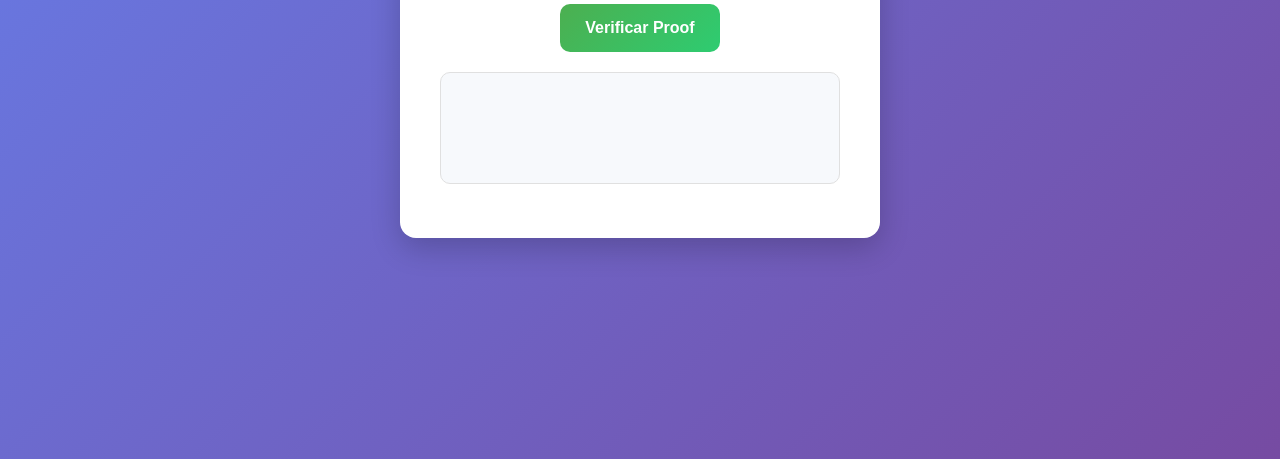
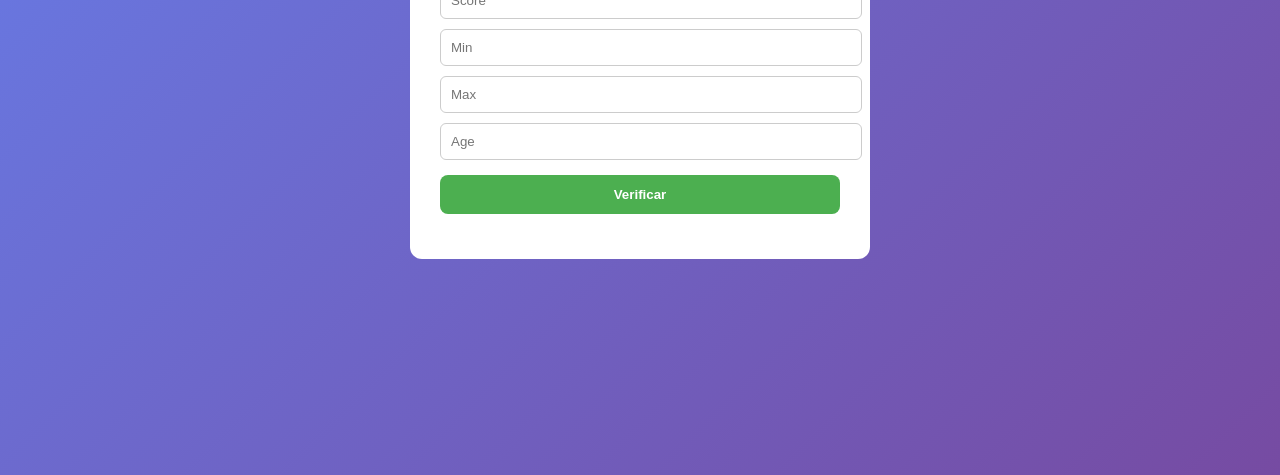
Before and after one commit to Bryank94/zk-project-clean, a website: page public/index.html in a window 1280 px wide. Shown: the part 341-816 px from the top of the page. Drawn offline with Linux system fonts and the light colour scheme.

Commit message:
chore: remove express backend

```diff
--- a/public/index.html
+++ b/public/index.html
@@ -6,127 +6,114 @@
 
     <style>
         body {
-            font-family: 'Segoe UI', Tahoma, Geneva, Verdana, sans-serif;
-            margin: 0;
+            font-family: 'Segoe UI';
             height: 100vh;
             display: flex;
             justify-content: center;
             align-items: center;
             background: linear-gradient(135deg, #667eea, #764ba2);
-            color: #333;
         }
 
         .container {
             background: white;
-            padding: 40px;
-            border-radius: 16px;
-            box-shadow: 0 10px 30px rgba(0,0,0,0.2);
+            padding: 30px;
+            border-radius: 12px;
+            width: 400px;
             text-align: center;
-            width: 400px;
         }
 
-        h1 {
-            margin-bottom: 20px;
-            color: #444;
+        input {
+            width: 100%;
+            margin: 5px 0;
+            padding: 10px;
+            border-radius: 6px;
+            border: 1px solid #ccc;
         }
 
         button {
-            background: linear-gradient(135deg, #4CAF50, #2ecc71);
+            margin-top: 10px;
+            padding: 12px;
+            width: 100%;
             border: none;
+            border-radius: 8px;
+            background: #4CAF50;
             color: white;
-            padding: 15px 25px;
-            font-size: 16px;
-            border-radius: 10px;
+            font-weight: bold;
             cursor: pointer;
-            transition: all 0.3s ease;
-            font-weight: bold;
-        }
-
-        button:hover {
-            transform: translateY(-2px);
-            box-shadow: 0 8px 20px rgba(0,0,0,0.2);
-            background: linear-gradient(135deg, #43a047, #27ae60);
         }
 
         #resultado {
-            background: #f7f9fc;
-            padding: 15px;
-            margin-top: 20px;
-            border-radius: 10px;
+            margin-top: 15px;
             white-space: pre-wrap;
-            text-align: left;
-            font-size: 14px;
-            border: 1px solid #e0e0e0;
-            min-height: 80px;
         }
     </style>
 </head>
 
 <body>
+
 <div class="container">
-        <h1>ZK App</h1>
+    <h2>ZK Verify</h2>
 
-        <button onclick="conectarYVerificar()">Verificar Proof</button>
+    <input id="score" placeholder="Score">
+    <input id="min" placeholder="Min">
+    <input id="max" placeholder="Max">
+    <input id="age" placeholder="Age">
+
+    <button onclick="verificar()">Verificar</button>
 
     <pre id="resultado"></pre>
 </div>
 
-    <!-- ethers -->
 <script src="https://cdn.jsdelivr.net/npm/ethers@5.7.2/dist/ethers.umd.min.js"></script>
 
 <script>
-    async function conectarYVerificar() {
+async function verificar() {
     const resultado = document.getElementById("resultado");
 
     try {
-            resultado.innerText = "1) Generando proof...\n";
+        // ✅ INPUTS REALES (NO HARDCODE)
+        const score = document.getElementById("score").value;
+        const min = document.getElementById("min").value;
+        const max = document.getElementById("max").value;
+        const age = document.getElementById("age").value;
 
-            const score = 812;
-            const min = 700;
-            const max = 850;
-            const age = 25;
+        resultado.innerText = "⚠️ Generación de proof en frontend pendiente...\n";
 
-            // BACKEND
-            const res = await fetch(`/prove?score=${score}&min=${min}&max=${max}&age=${age}`);
-            const data = await res.json();
+        // ⚠️ Aquí iría snarkjs en fase siguiente
 
-            if (!data.success) {
-                throw new Error(data.error);
-            }
+        // Mock temporal (solo para probar contrato)
+        const pA = [0, 0];
+        const pB = [[0, 0], [0, 0]];
+        const pC = [0, 0];
+        const pubSignals = [0,0,0,0,0,0,0,0];
 
-            resultado.innerText += "2) Proof generado\n";
-
-            const { pA, pB, pC, pubSignals } = data;
-
-            // ✅ USAR METAMASK (NO RPC HARDCODEADO)
-            if (!window.ethereum) {
-                throw new Error("MetaMask no detectado");
-            }
+        if (!window.ethereum) throw new Error("MetaMask no detectado");
 
         await window.ethereum.request({ method: 'eth_requestAccounts' });
 
         const provider = new ethers.providers.Web3Provider(window.ethereum);
+        const signer = provider.getSigner();
 
-            const contractAddress = "0x03B311c1fE7DB984eC296e572206c92714EF97f6";
+        const contractAddress = "TU_CONTRATO_AQUI";
 
         const abi = [
-                "function verifyProof(uint256[2],uint256[2][2],uint256[2],uint256[2]) public view returns(bool)"
+            "function verifyScore(uint256[2],uint256[2][2],uint256[2],uint256[8]) external"
         ];
 
-            const contract = new ethers.Contract(contractAddress, abi, provider);
+        const contract = new ethers.Contract(contractAddress, abi, signer);
 
-            resultado.innerText += "3) Verificando on-chain...\n";
+        resultado.innerText += "⛓️ Enviando transacción...\n";
 
-            const ok = await contract.verifyProof(pA, pB, pC, pubSignals);
+        const tx = await contract.verifyScore(pA, pB, pC, pubSignals);
+        await tx.wait();
 
-            resultado.innerText += "Resultado: " + (ok ? "✅ VÁLIDO" : "❌ INVÁLIDO");
+        resultado.innerText += "✅ Verificado en blockchain";
 
     } catch (err) {
-            console.error(err);
-            document.getElementById("resultado").innerText =
-                "ERROR: " + err.message;
+        resultado.innerText = "ERROR: " + err.message;
     }
 }
 </script>
+
 </body>
 </html>
```
Lines whose indentation alone changed are shown as unchanged.
